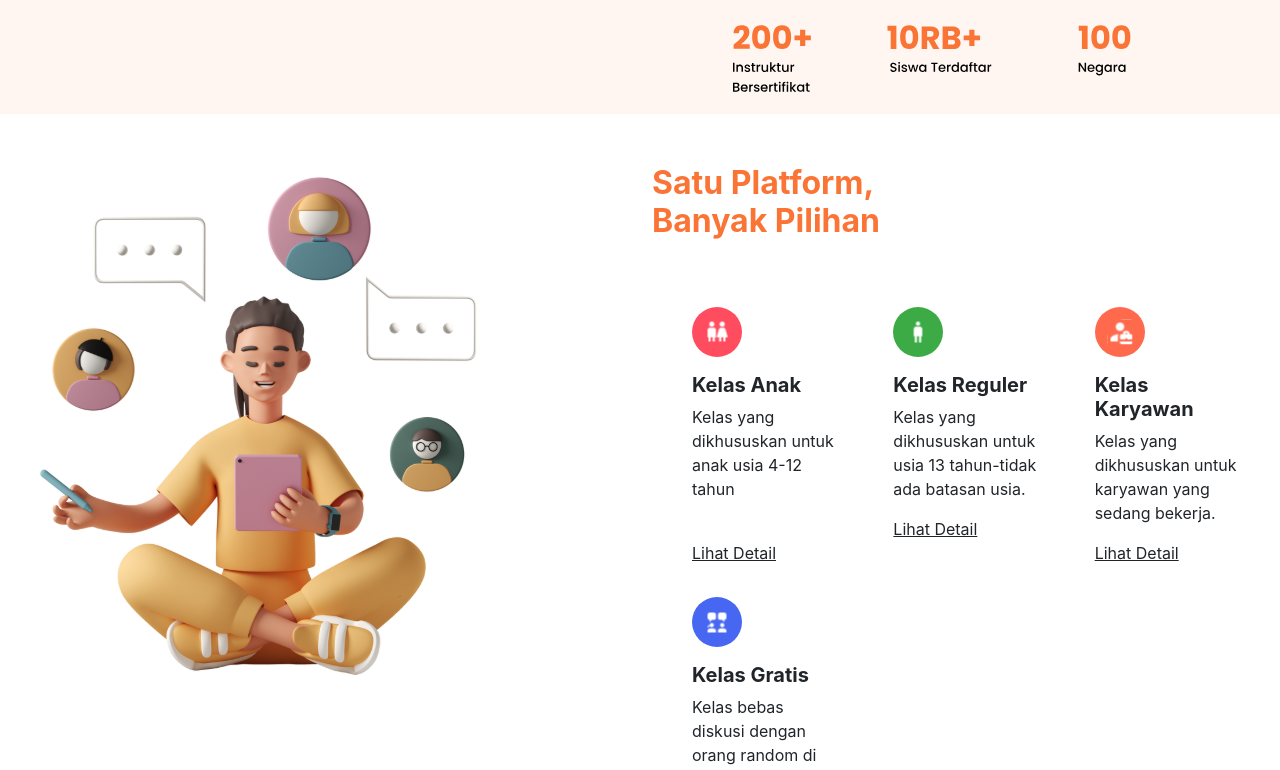
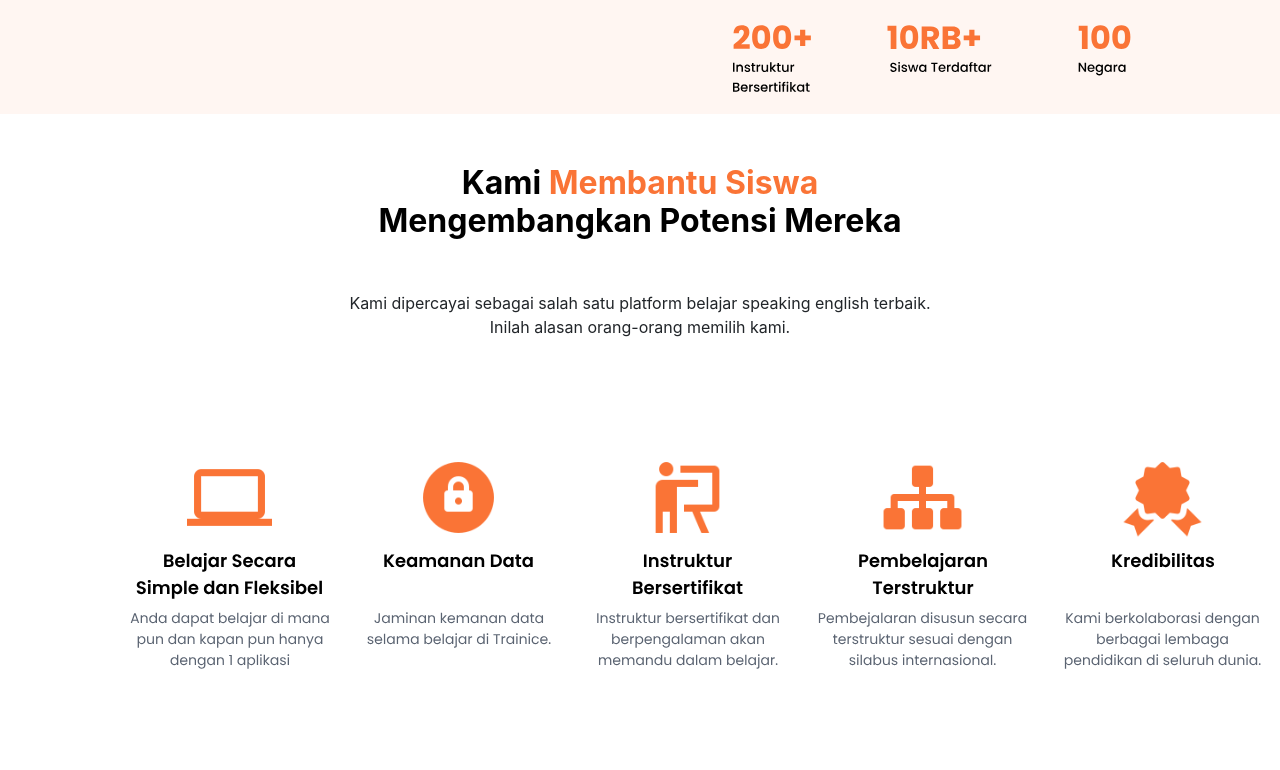
Before and after one commit to rg-km/final-project-engineering-69, a React (Create React App) app in the folder trainice/: page / in a window 1280 px wide. Shown: the part 486-1256 px from the top of the page. Built offline with nearby package versions, Linux system fonts and the light colour scheme.

Commit message:
update homepage

```diff
--- a/trainice/src/homePage/content.css
+++ b/trainice/src/homePage/content.css
@@ -5,8 +5,7 @@
 }
 
 .contentKedua {
-    background-color: #FFF6F2;
-    margin-top: 50px;
+    background-color: white;
     height: 600px;
 }
 
--- a/trainice/src/homePage/content.js
+++ b/trainice/src/homePage/content.js
@@ -10,7 +10,7 @@ function Content() {
     return (
         <div>
             {/* KONTEN PERTAMA */}
-            <div class="row ">
+            {/* <div class="row ">
                 <div class="col">
                     <img src={contenLeft} class="mt-lg-5" />
                 </div>
@@ -62,7 +62,7 @@ function Content() {
                     </div>
 
                 </div>
-            </div>
+            </div> */}
 
             {/* KONTEN KEDUA */}
             <div className="contentKedua">
--- a/trainice/src/homePage/footer.js
+++ b/trainice/src/homePage/footer.js
@@ -47,14 +47,8 @@ function footer() {
                         <p>Blog</p>
                         <p>Pusat Bantuan</p>
                         <p>Visi Misi</p>
-
-
-
-
-
                     </div>
                 </div>
-
             </div>
         </div>
     )
```
